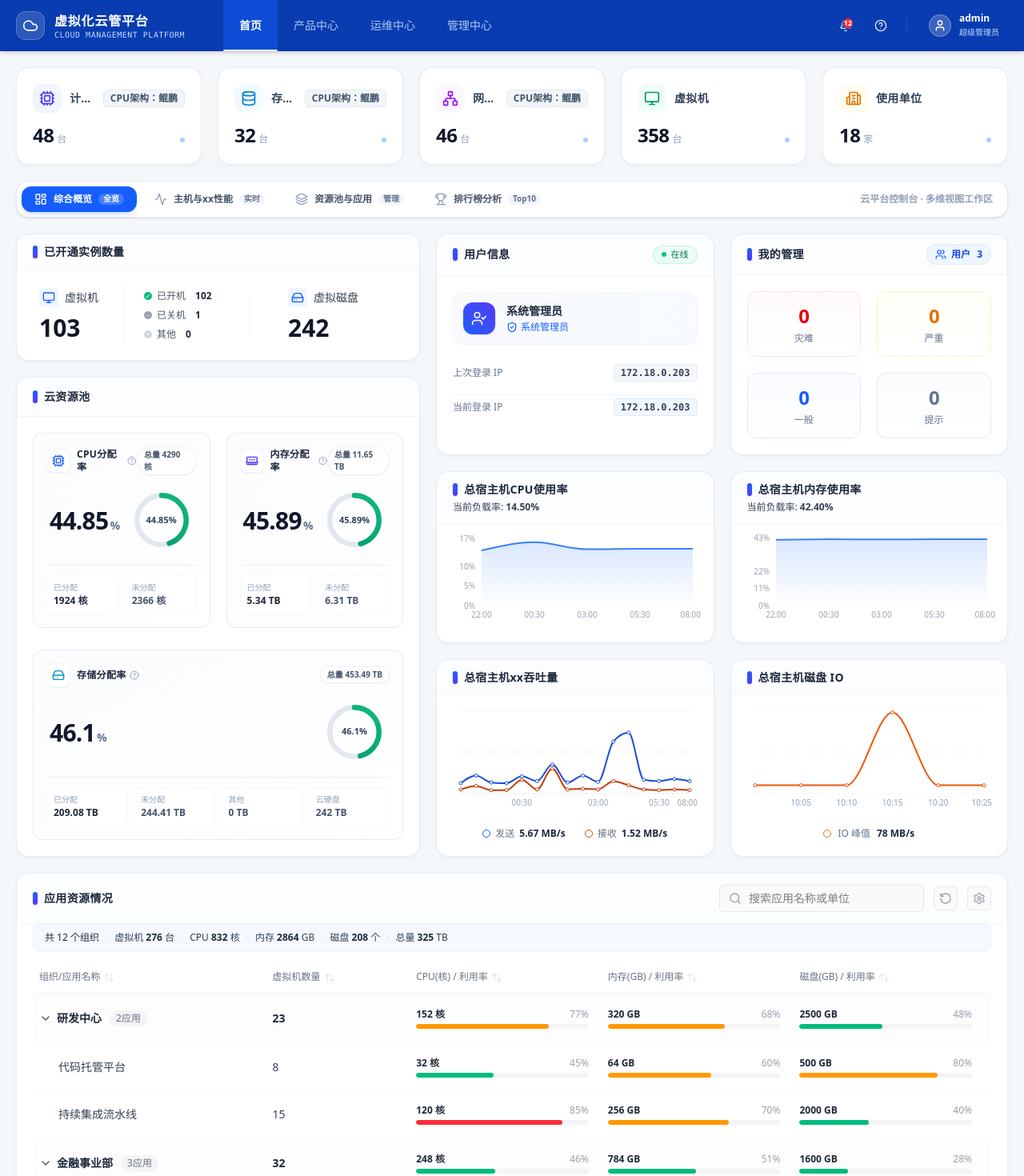
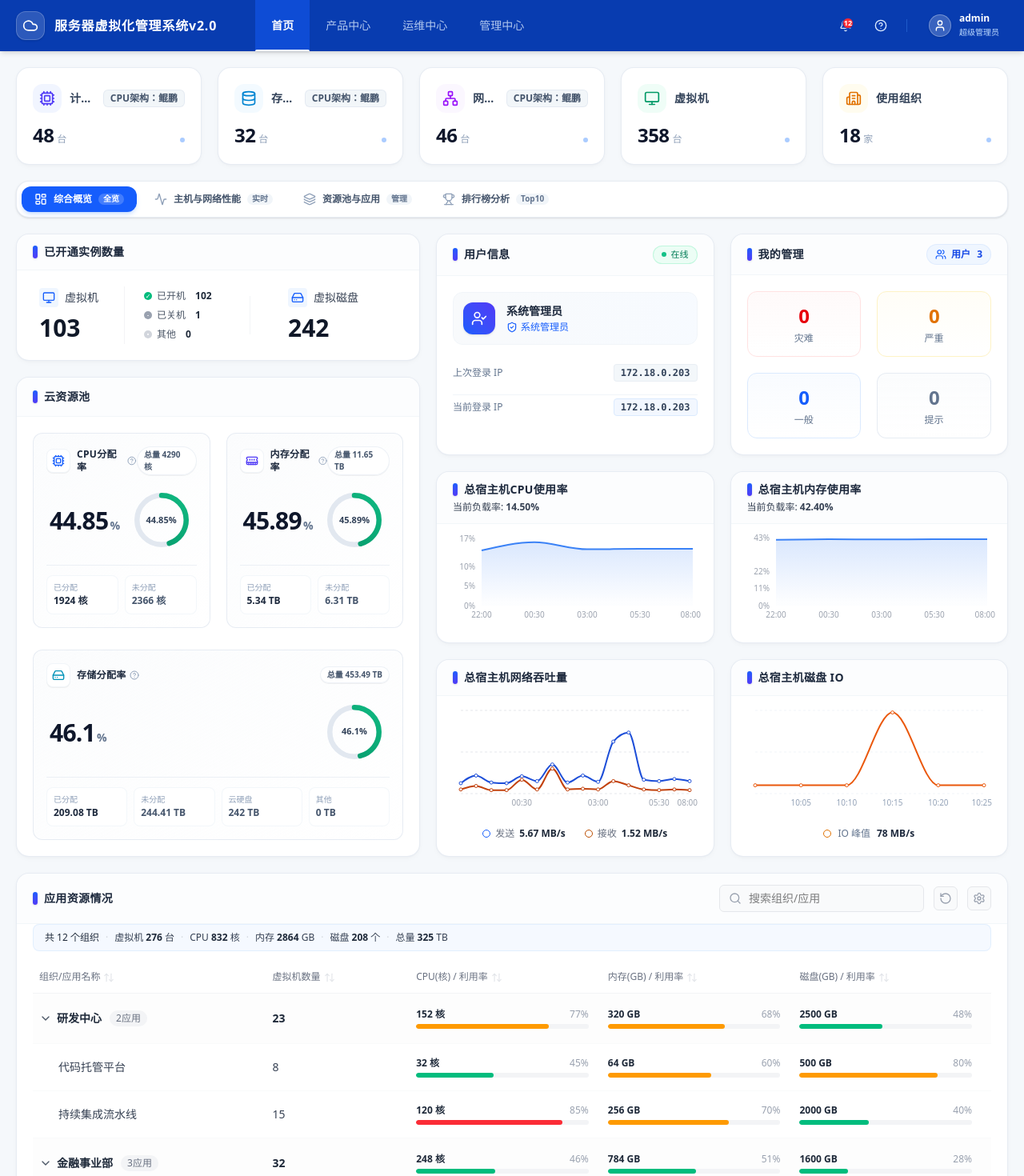
Before and after one commit to COSMOSPP/cloud-web-1, a React (Vite) app: page / in a window 1280 px wide. Shown: the top 1470 px of the page at 80% size. Built offline with nearby package versions, Linux system fonts and the light colour scheme.

Commit message:
refactor: 更新UI文字、分类名称及部件排版

```diff
--- a/src/App.tsx
+++ b/src/App.tsx
@@ -24,7 +24,7 @@ type DashboardTab = 'overview' | 'host_network' | 'resource_app' | 'rankings';
 
 const tabsConfig = [
   { id: 'overview' as DashboardTab, label: '综合概览', icon: LayoutDashboard, badge: '全览' },
-  { id: 'host_network' as DashboardTab, label: '主机与xx性能', icon: Activity, badge: '实时' },
+  { id: 'host_network' as DashboardTab, label: '主机与网络性能', icon: Activity, badge: '实时' },
   { id: 'resource_app' as DashboardTab, label: '资源池与应用', icon: Layers, badge: '管理' },
   { id: 'rankings' as DashboardTab, label: '排行榜分析', icon: Trophy, badge: 'Top10' },
 ];
@@ -67,10 +67,6 @@ export default function App() {
                 </button>
               );
             })}
-          </div>
-
-          <div className="text-xs font-semibold text-slate-400 px-3 hidden md:block">
-            云平台控制台 · 多维视图工作区
           </div>
         </div>
 
@@ -115,7 +111,7 @@ export default function App() {
           </div>
         )}
 
-        {/* Tab 2: 主机与xx性能 View */}
+        {/* Tab 2: 主机与网络性能 View */}
         {activeTab === 'host_network' && (
           <div className="space-y-5">
             <div className="grid grid-cols-1 lg:grid-cols-2 gap-5">
--- a/src/components/AppResourceTable.tsx
+++ b/src/components/AppResourceTable.tsx
@@ -157,7 +157,7 @@ export default function AppResourceTable({ className = "" }: { className?: strin
               type="text"
               value={searchTerm}
               onChange={(e) => setSearchTerm(e.target.value)}
-              placeholder="搜索应用名称或单位"
+              placeholder="搜索组织/应用"
               className="bg-gray-50 border border-gray-200 rounded-md py-1.5 pl-9 pr-4 text-sm focus:outline-none focus:ring-1 focus:ring-blue-500 w-64 transition-all"
             />
           </div>
--- a/src/components/Header.tsx
+++ b/src/components/Header.tsx
@@ -11,8 +11,7 @@ export default function Header() {
             <Cloud className="w-5 h-5 text-white" />
           </div>
           <div className="flex flex-col">
-            <h1 className="text-base font-bold tracking-wider text-white font-sans">虚拟化云管平台</h1>
-            <span className="text-[10px] text-blue-200 -mt-0.5 tracking-wider font-mono uppercase">Cloud Management Platform</span>
+            <h1 className="text-base font-bold tracking-wider text-white font-sans">服务器虚拟化管理系统v2.0</h1>
           </div>
         </div>
 
--- a/src/components/HostNetworkCard.tsx
+++ b/src/components/HostNetworkCard.tsx
@@ -7,7 +7,7 @@ export default function HostNetworkCard() {
   return (
     <Card>
       <CardHeader className="py-3">
-        <CardTitle>总宿主机xx吞吐量</CardTitle>
+        <CardTitle>总宿主机网络吞吐量</CardTitle>
       </CardHeader>
       <CardContent className="p-5 pt-2">
         <div className="w-full h-36">
--- a/src/components/ResourcePool.tsx
+++ b/src/components/ResourcePool.tsx
@@ -121,16 +121,16 @@ function ResourceMeterCard({
           <span className="text-[10px] text-slate-400 font-medium">未分配</span>
           <span className="font-bold text-slate-600 text-xs mt-0.5">{unallocated}</span>
         </div>
+        {disk !== undefined && (
+          <div className="flex flex-col bg-white/80 p-2 rounded-lg border border-slate-100/80">
+            <span className="text-[10px] text-slate-400 font-medium">云硬盘</span>
+            <span className="font-bold text-slate-600 text-xs mt-0.5">{disk}</span>
+          </div>
+        )}
         {other !== undefined && (
           <div className="flex flex-col bg-white/80 p-2 rounded-lg border border-slate-100/80">
             <span className="text-[10px] text-slate-400 font-medium">其他</span>
             <span className="font-bold text-slate-600 text-xs mt-0.5">{other}</span>
-          </div>
-        )}
-        {disk !== undefined && (
-          <div className="flex flex-col bg-white/80 p-2 rounded-lg border border-slate-100/80">
-            <span className="text-[10px] text-slate-400 font-medium">云硬盘</span>
-            <span className="font-bold text-slate-600 text-xs mt-0.5">{disk}</span>
           </div>
         )}
       </div>
@@ -198,16 +198,16 @@ function HorizontalResourceMeterRow({
           <span className="text-[10px] text-slate-400 font-medium">未分配</span>
           <span className="font-semibold text-slate-500 text-xs mt-0.5">{unallocated}</span>
         </div>
+        {disk !== undefined && (
+          <div className="flex flex-col items-end">
+            <span className="text-[10px] text-slate-400 font-medium">云硬盘</span>
+            <span className="font-semibold text-slate-500 text-xs mt-0.5">{disk}</span>
+          </div>
+        )}
         {other !== undefined && (
           <div className="flex flex-col items-end">
             <span className="text-[10px] text-slate-400 font-medium">其他</span>
             <span className="font-semibold text-slate-500 text-xs mt-0.5">{other}</span>
-          </div>
-        )}
-        {disk !== undefined && (
-          <div className="flex flex-col items-end">
-            <span className="text-[10px] text-slate-400 font-medium">云硬盘</span>
-            <span className="font-semibold text-slate-500 text-xs mt-0.5">{disk}</span>
           </div>
         )}
       </div>
--- a/src/components/VmRankingsRow.tsx
+++ b/src/components/VmRankingsRow.tsx
@@ -39,10 +39,10 @@ function VmRankingCard({ title, items }: { title: string; items: RankingItem[] }
 export default function VmRankingsRow() {
   return (
     <div className="grid grid-cols-1 sm:grid-cols-2 lg:grid-cols-4 gap-5">
-      <VmRankingCard title="虚拟机CPU TOP1–5" items={vmCpuTop1To5} />
-      <VmRankingCard title="虚拟机CPU TOP6–10" items={vmCpuTop6To10} />
-      <VmRankingCard title="虚拟机内存 TOP1–5" items={vmMemTop1To5} />
-      <VmRankingCard title="虚拟机内存 TOP6–10" items={vmMemTop6To10} />
+      <VmRankingCard title="虚拟机CPU使用率 TOP1–5" items={vmCpuTop1To5} />
+      <VmRankingCard title="虚拟机CPU使用率 TOP6–10" items={vmCpuTop6To10} />
+      <VmRankingCard title="虚拟机内存使用率 TOP1–5" items={vmMemTop1To5} />
+      <VmRankingCard title="虚拟机内存使用率 TOP6–10" items={vmMemTop6To10} />
     </div>
   );
 }
--- a/src/data.ts
+++ b/src/data.ts
@@ -3,7 +3,7 @@ export const topStats = [
   { id: 'storage-nodes', title: '存储节点', value: 32, unit: '台', arch: 'CPU架构：鲲鹏' },
   { id: 'network-nodes', title: '网络节点', value: 46, unit: '台', arch: 'CPU架构：鲲鹏' },
   { id: 'vms', title: '虚拟机', value: 358, unit: '台' },
-  { id: 'tenants', title: '使用单位', value: 18, unit: '家' },
+  { id: 'tenants', title: '使用组织', value: 18, unit: '家' },
 ];
 
 export const serverNodes = {
```
